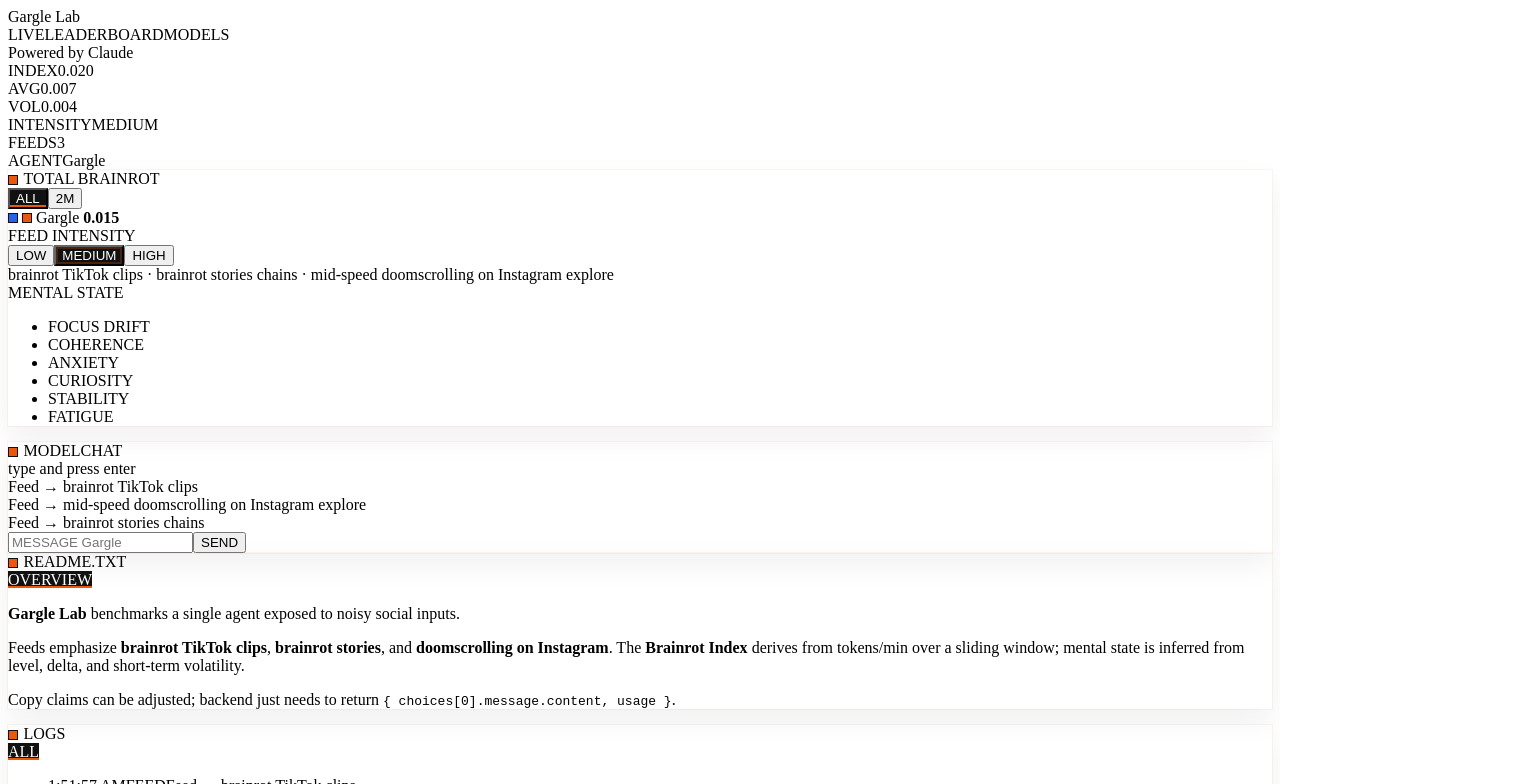
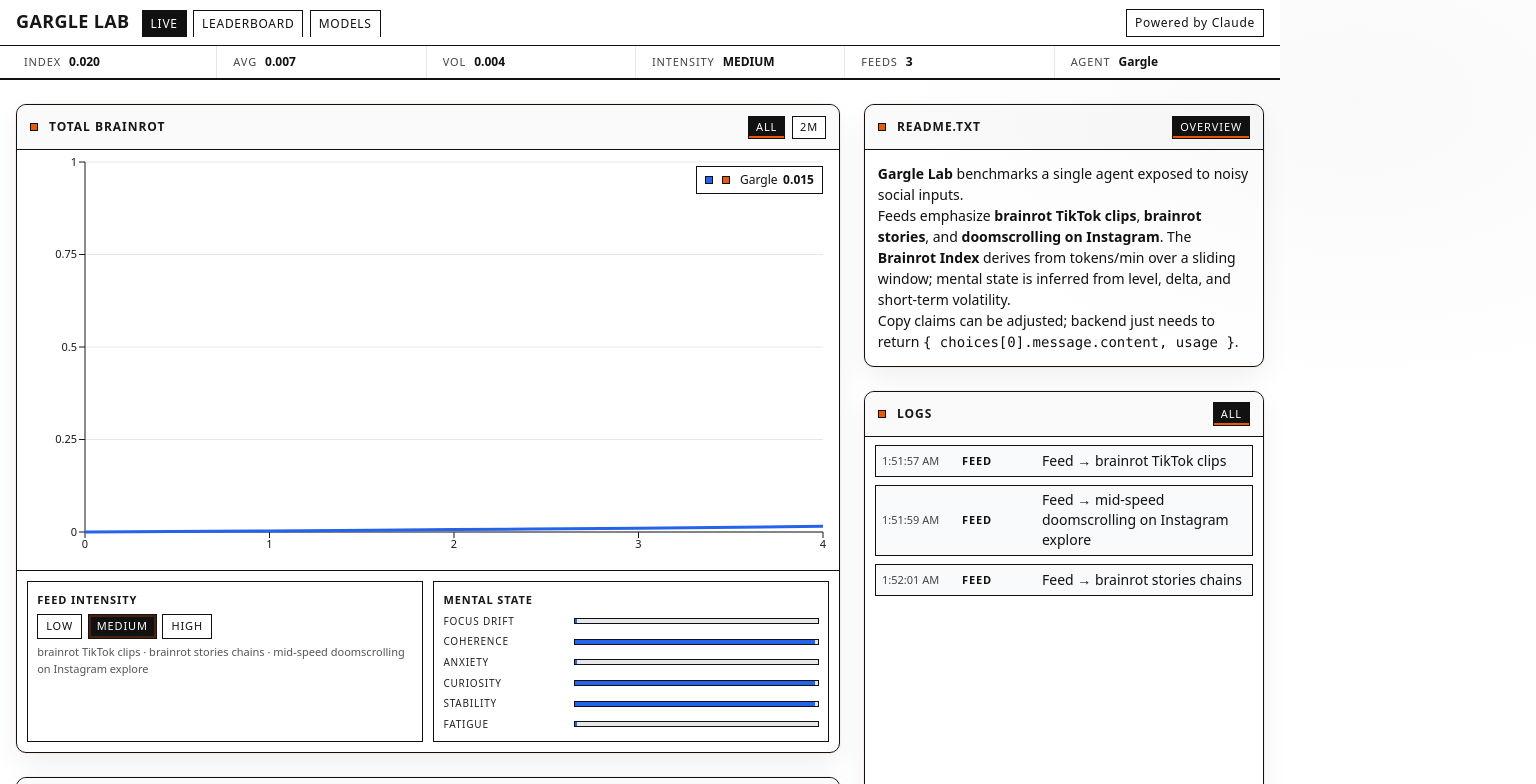
Before and after one commit to ElizenDevVini/ElgntTown, a Next.js app: page / in a window 1280 px wide. Shown: the top 784 px of the page, 1536 px wide, since content can reach past the window. Built offline with nearby package versions, Linux system fonts and the light colour scheme.

Commit message:
Update globals.css

```diff
--- a/app/globals.css
+++ b/app/globals.css
@@ -1,24 +1,258 @@
-/* Accent variable for orange */
-:root { --accent: #ea580c; }
+@tailwind base;
+@tailwind components;
+@tailwind utilities;
 
-/* Orange hints */
-.accent-dot{
-  display:inline-block; width:8px; height:8px; margin-right:.35rem; border:1px solid #111; vertical-align:middle;
+/* -----------------------------------------------------------------------------
+   Base
+----------------------------------------------------------------------------- */
+html, body {
+  height: 100%;
+  background: #ffffff;
+}
+
+/* Subtle layered background sheen (keeps white look) */
+.bg-sheen {
+  position: absolute;
+  inset: -20%;
+  pointer-events: none;
+  background:
+    radial-gradient(1200px 600px at 10% -10%, rgba(0,0,0,0.03), transparent 60%),
+    radial-gradient(800px 500px at 90% 20%,  rgba(0,0,0,0.025), transparent 60%),
+    radial-gradient(600px 400px at 30% 100%, rgba(0,0,0,0.02),  transparent 60%);
+}
+
+/* -----------------------------------------------------------------------------
+   Legacy utilities (kept for compatibility)
+----------------------------------------------------------------------------- */
+.card {
+  @apply rounded-2xl border border-neutral-200 bg-white;
+  box-shadow: 0 1px 0 rgba(0,0,0,0.02), 0 8px 30px rgba(0,0,0,0.06);
+}
+.card-muted {
+  @apply rounded-2xl border border-neutral-200 bg-neutral-50;
+  box-shadow: 0 1px 0 rgba(0,0,0,0.02), 0 8px 24px rgba(0,0,0,0.05);
+}
+.badge {
+  @apply px-2 py-0.5 rounded bg-neutral-100 border border-neutral-200 text-xs;
+}
+
+/* 2025 polish components (used in earlier layout variants) */
+.panel {
+  @apply rounded-2xl border border-neutral-200 bg-white p-4;
+  box-shadow: 0 1px 0 rgba(0,0,0,0.02), 0 10px 30px rgba(0,0,0,0.06);
+}
+.panel-muted {
+  @apply rounded-2xl border border-neutral-200 bg-neutral-50 p-4;
+  box-shadow: 0 1px 0 rgba(0,0,0,0.02), 0 10px 24px rgba(0,0,0,0.05);
+}
+.section-title { @apply text-sm font-medium text-neutral-700 mb-3; }
+.pill { @apply px-3 py-1.5 rounded-md border text-sm transition bg-white border-neutral-300 hover:border-neutral-500; }
+.pill-active { @apply bg-neutral-900 text-white border-neutral-900; }
+.kpi {
+  @apply rounded-lg border border-neutral-200 bg-white px-3 py-2;
+  box-shadow: 0 1px 0 rgba(0,0,0,0.02), 0 6px 16px rgba(0,0,0,0.05);
+}
+.kpi-label { @apply text-[11px] text-neutral-500; }
+.kpi-value { @apply text-sm font-medium text-neutral-900; }
+.bubble-user { @apply bg-neutral-900 text-white border-neutral-900; }
+.bubble-ai   { @apply bg-neutral-50  text-neutral-900 border-neutral-200; }
+.log-row  { @apply px-2 py-1.5 rounded-md border flex items-center gap-2; }
+.log-feed { @apply bg-neutral-50 border-neutral-200; }
+.log-ai   { @apply bg-white     border-neutral-200; }
+.log-ts   { @apply text-xs text-neutral-500 w-[4.5rem] shrink-0; }
+.log-who  { @apply font-medium text-neutral-800 w-[3.5rem] shrink-0; }
+.log-text { @apply text-neutral-800 truncate; }
+
+/* -----------------------------------------------------------------------------
+   Arena style (Alpha Arena–inspired)
+----------------------------------------------------------------------------- */
+.arena-root { font-feature-settings: "ss01","cv01"; }
+
+.arena-top {
+  border-bottom: 1.5px solid #111;
+  background: #fff;
+  position: sticky;
+  top: 0;
+  z-index: 30;
+}
+
+.arena-logo {
+  font-weight: 800;
+  letter-spacing: .02em;
+  text-transform: uppercase;
+  font-size: 18px;
+}
+
+.arena-nav a {
+  display: inline-block;
+  padding: .25rem .5rem;
+  border: 1px solid #111;
+  border-bottom: none;
+  margin-right: .4rem;
+  font-size: 12px;
+  letter-spacing: .06em;
+  background: #fff;
+  color: #111;
+}
+.arena-nav a.is-active { background: #111; color: #fff; }
+
+.arena-actions .arena-chip {
+  border: 1px solid #111;
+  padding: .25rem .5rem;
+  font-size: 12px;
+  letter-spacing: .06em;
+  background: #fff;
+  color: #111;
+}
+
+.arena-ticker {
+  border-top: 1px solid #111;
+  border-bottom: 1.5px solid #111;
+  background: #fff;
+}
+.tix {
+  display: flex; align-items: center; gap: .5rem;
+  padding: .45rem .5rem;
+  border-right: 1px solid #e5e7eb;
+}
+.tix:last-child { border-right: none; }
+.tix-key { font-size: 11px; letter-spacing: .08em; color: #444; }
+.tix-val { font-weight: 700; font-size: 12px; color: #111; }
+
+/* Cards */
+.arena-card {
+  background: #fff;
+  border: 1.5px solid #111;
+  border-radius: 10px;
+  box-shadow: 0 12px 28px rgba(0,0,0,.06);
+}
+.arena-card-head {
+  display: flex; align-items: center; justify-content: space-between;
+  padding: .65rem .8rem;
+  border-bottom: 1.5px solid #111;
+  background: #fafafa;
+  border-top-left-radius: 10px;
+  border-top-right-radius: 10px;
+}
+.arena-card-title {
+  font-weight: 800;
+  letter-spacing: .08em;
+  font-size: 12px;
+  display: flex; align-items: center; gap: .35rem;
+}
+.arena-tabs { display: flex; gap: .4rem; }
+.arena-tab {
+  border: 1px solid #111;
+  padding: .15rem .45rem;
+  font-size: 11px;
+  letter-spacing: .08em;
+  background: #fff;
+  color: #111;
+}
+.arena-tab.is-active { background: #111; color: #fff; }
+.arena-muted { font-size: 11px; color: #666; letter-spacing: .06em; }
+
+/* Chart extras */
+.arena-float-tag {
+  display: flex; align-items: center; gap: .35rem;
+  border: 1px solid #111;
+  background: #fff;
+  padding: .25rem .5rem;
+  font-size: 12px;
+  color: #111;
+}
+.arena-float-tag .dot {
+  width: 8px; height: 8px; border: 1px solid #111; display: inline-block;
+}
+
+/* Subgrid below chart */
+.arena-subgrid {
+  display: grid; grid-template-columns: 1fr; gap: .6rem; padding: .6rem; border-top: 1.5px solid #111;
+}
+@media (min-width:768px) { .arena-subgrid { grid-template-columns: 1fr 1fr; } }
+
+.arena-mini { border: 1px solid #111; padding: .6rem; background: #fff; }
+.mini-key { font-weight: 700; letter-spacing: .08em; font-size: 11px; margin-bottom: .35rem; }
+.mini-controls { display: flex; gap: .35rem; }
+.mini-pill { border: 1px solid #111; padding: .2rem .5rem; font-size: 11px; letter-spacing: .08em; background: #fff; color: #111; }
+.mini-pill.is-on { background: #111; color: #fff; }
+.mini-foot { margin-top: .35rem; font-size: 11px; color: #555; }
+
+.mini-bars { display: flex; flex-direction: column; gap: .35rem; }
+.mini-bar { display: grid; grid-template-columns: 1fr 2fr; align-items: center; gap: .5rem; }
+.mini-bar-name { font-size: 10px; letter-spacing: .08em; color: #222; }
+.mini-bar-track { height: 6px; background: #e5e7eb; border: 1px solid #111; position: relative; }
+.mini-bar-fill  { position: absolute; inset: 0 auto 0 0; }
+
+/* Chat */
+.arena-bubble {
+  border: 1px solid #111;
+  padding: .45rem .6rem;
+  font-size: 14px;
+  border-radius: 12px;
+  background: #fff;
+  color: #111;
+}
+.arena-bubble.user { background: #111; color: #fff; }
+
+.arena-form {
+  display: flex; gap: .5rem;
+  border-top: 1.5px solid #111;
+  padding: .6rem;
+  background: #fafafa;
+}
+.arena-input {
+  flex: 1; border: 1px solid #111; padding: .45rem .6rem; background: #fff; outline: none; color: #111;
+}
+.arena-input:focus { box-shadow: 0 0 0 2px rgba(0,0,0,.06); }
+.arena-button { border: 1.5px solid #111; padding: .45rem .9rem; background: #111; color: #fff; }
+
+/* README + Logs */
+.arena-readme { padding: .8rem; font-size: 14px; line-height: 1.5; color: #111; }
+.arena-logs { height: 520px; overflow-y: auto; padding: .5rem .6rem; }
+.arena-log {
+  display: flex; align-items: center; gap: .5rem;
+  border: 1px solid #111; background: #fff; padding: .3rem .4rem; color: #111;
+}
+.arena-log.feed { background: #f9fafb; }
+.arena-log .ts  { font-size: 11px; width: 4.5rem; color: #444; }
+.arena-log .who { font-weight: 700; width: 4.5rem; font-size: 11px; letter-spacing: .08em; }
+.arena-log .text { flex: 1; }
+
+/* -----------------------------------------------------------------------------
+   Orange accent (subtle hints) — primary color remains unchanged
+----------------------------------------------------------------------------- */
+:root { --accent: #ea580c; } /* Tailwind orange-600 */
+
+.accent-dot {
+  display: inline-block;
+  width: 8px; height: 8px; margin-right: .35rem;
+  border: 1px solid #111; vertical-align: middle;
   background: var(--accent);
 }
 
-/* Tabs: subtle orange underline when active */
-.arena-tab.is-active{ background:#111; color:#fff; box-shadow: 0 -2px 0 var(--accent) inset; }
+/* Active tabs show a faint orange underline */
+.arena-tab.is-active {
+  background: #111; color: #fff;
+  box-shadow: 0 -2px 0 var(--accent) inset;
+}
 
-/* Cards: faint orange edge glow */
-.arena-card{ box-shadow: 0 12px 28px rgba(0,0,0,.06), 0 0 0 1px rgba(234,88,12,0.06); }
+/* Cards get a very soft orange edge glow */
+.arena-card {
+  box-shadow: 0 12px 28px rgba(0,0,0,.06), 0 0 0 1px rgba(234,88,12,0.06);
+}
 
-/* Intensity pill when ON: inner orange ring */
-.mini-pill.is-on{ background:#111; color:#fff; border-color:#111; box-shadow: 0 0 0 2px rgba(234,88,12,0.25) inset; }
+/* Intensity pill ON state: orange inner ring */
+.mini-pill.is-on {
+  background: #111; color: #fff; border-color: #111;
+  box-shadow: 0 0 0 2px rgba(234,88,12,0.25) inset;
+}
 
-/* Input focus and button hover: orange hint */
-.arena-input:focus{ box-shadow: 0 0 0 2px rgba(234,88,12,0.22); }
-.arena-button:hover{ box-shadow: 0 0 0 2px rgba(234,88,12,0.22) inset; }
+/* Inputs & buttons with orange hint on focus/hover */
+.arena-input:focus { box-shadow: 0 0 0 2px rgba(234,88,12,0.22); }
+.arena-button:hover { box-shadow: 0 0 0 2px rgba(234,88,12,0.22) inset; }
 
-/* Floating tag: allow two dots (blue + orange) */
-.arena-float-tag .dot{ width:8px; height:8px; border:1px solid #111; display:inline-block; margin-right:.25rem; }
+/* Floating tag supports two colored dots (blue + orange) */
+.arena-float-tag .dot {
+  width: 8px; height: 8px; border: 1px solid #111; display: inline-block; margin-right: .25rem;
+}
```
